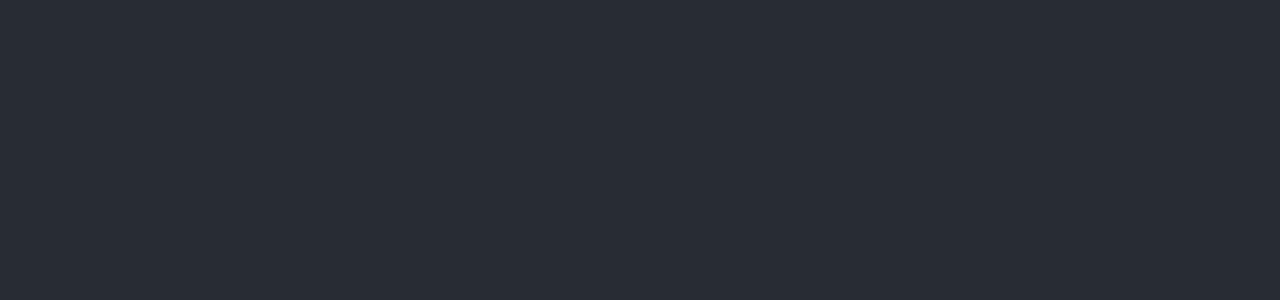
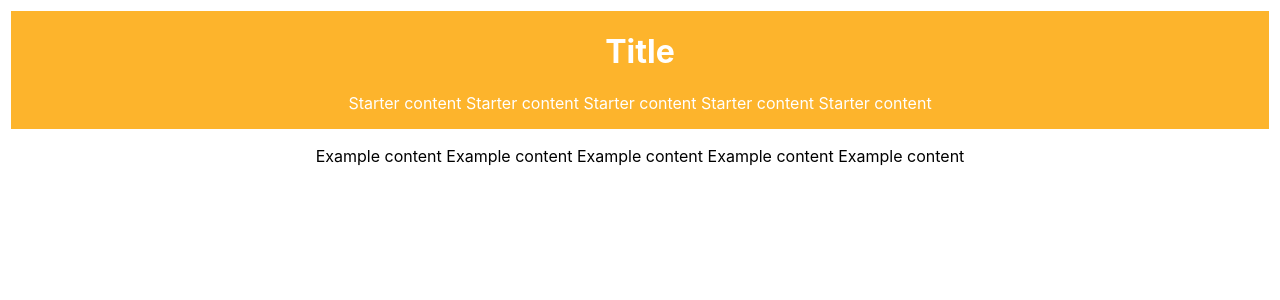
Before and after one commit to Snugles/forumlise, a React (Create React App) app in the folder client/: page / in a window 1280 px wide. Shown: the top 300 px of the page. Built offline with nearby package versions, Linux system fonts and the light colour scheme.

Commit message:
feat: addedtopic page

```diff
--- a/client/src/App.tsx
+++ b/client/src/App.tsx
@@ -1,11 +1,11 @@
 import React from 'react';
+import TopicPage from './containers/topicPage';
 import './App.css';
 
 function App() {
   return (
     <div className="App">
-      <header className="App-header">
-      </header>
+      <TopicPage/>
     </div>
   );
 }
--- /dev/null
+++ b/client/src/components/post.tsx
@@ -0,0 +1,12 @@
+import React from 'react';
+import './styles/post.css';
+
+function Post() {
+  return (
+    <div>
+      <p>Example content Example content Example content Example content Example content</p>
+    </div>
+  );
+}
+
+export default Post;
--- /dev/null
+++ b/client/src/containers/styles/topicPage.css
@@ -0,0 +1,7 @@
+.topicStarter{
+  border-style: solid;
+  border-width: 1px;
+  background-color: rgb(253, 180, 44);
+  color: white;
+  margin:10px;
+}
--- /dev/null
+++ b/client/src/containers/topicPage.tsx
@@ -0,0 +1,17 @@
+import React from 'react';
+import Post from '../components/post';
+import './styles/topicPage.css';
+
+function TopicPage() {
+  return (
+    <div>
+      <div className='topicStarter'>
+        <h1>Title</h1>
+        <p>Starter content Starter content Starter content Starter content Starter content</p>
+      </div>
+      <Post/>
+    </div>
+  );
+}
+
+export default TopicPage;
```
Also changed, not shown: client/src/components/styles/post.css (added), 1 other file (tests, documents, lock files or other folders).
